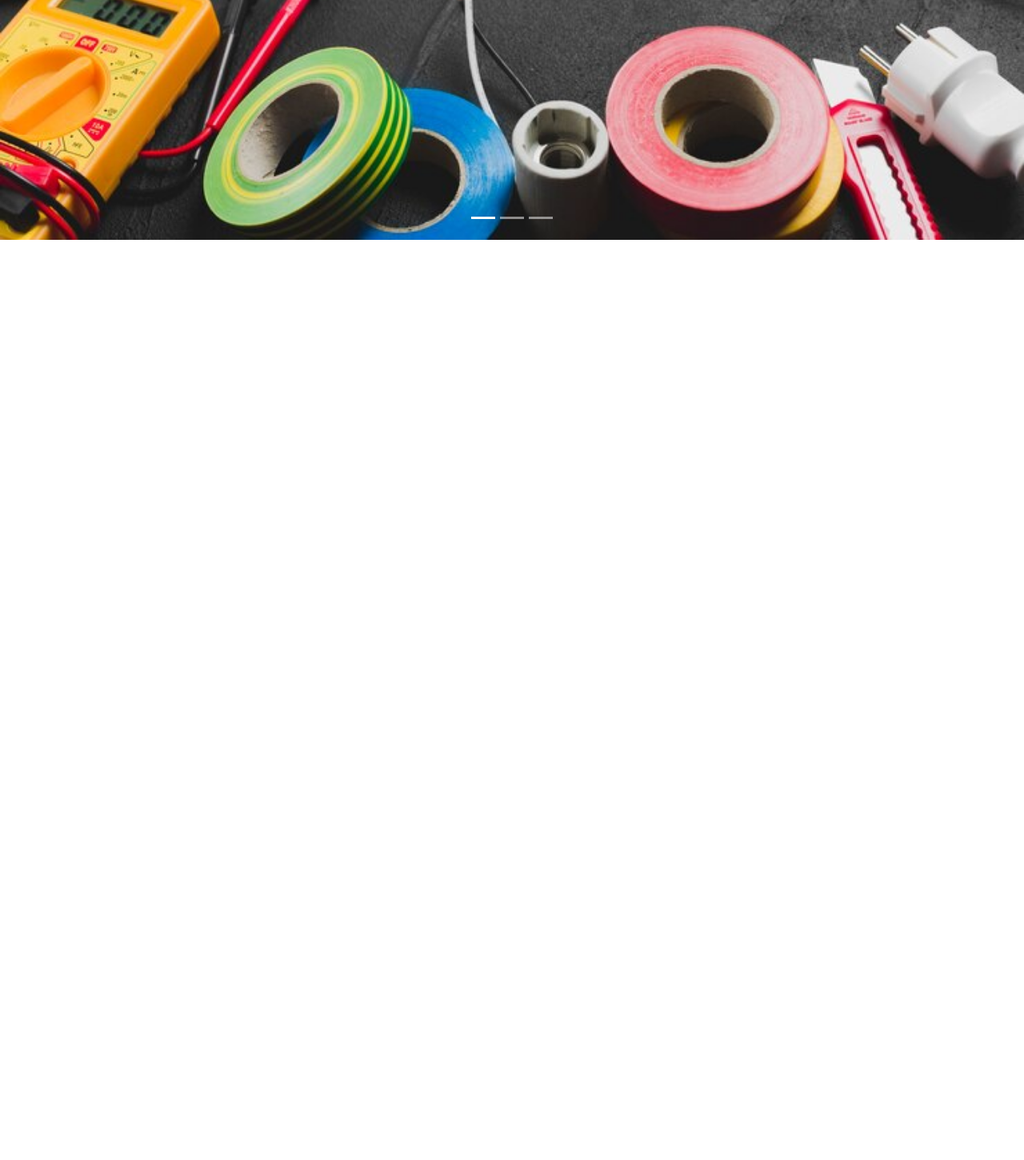
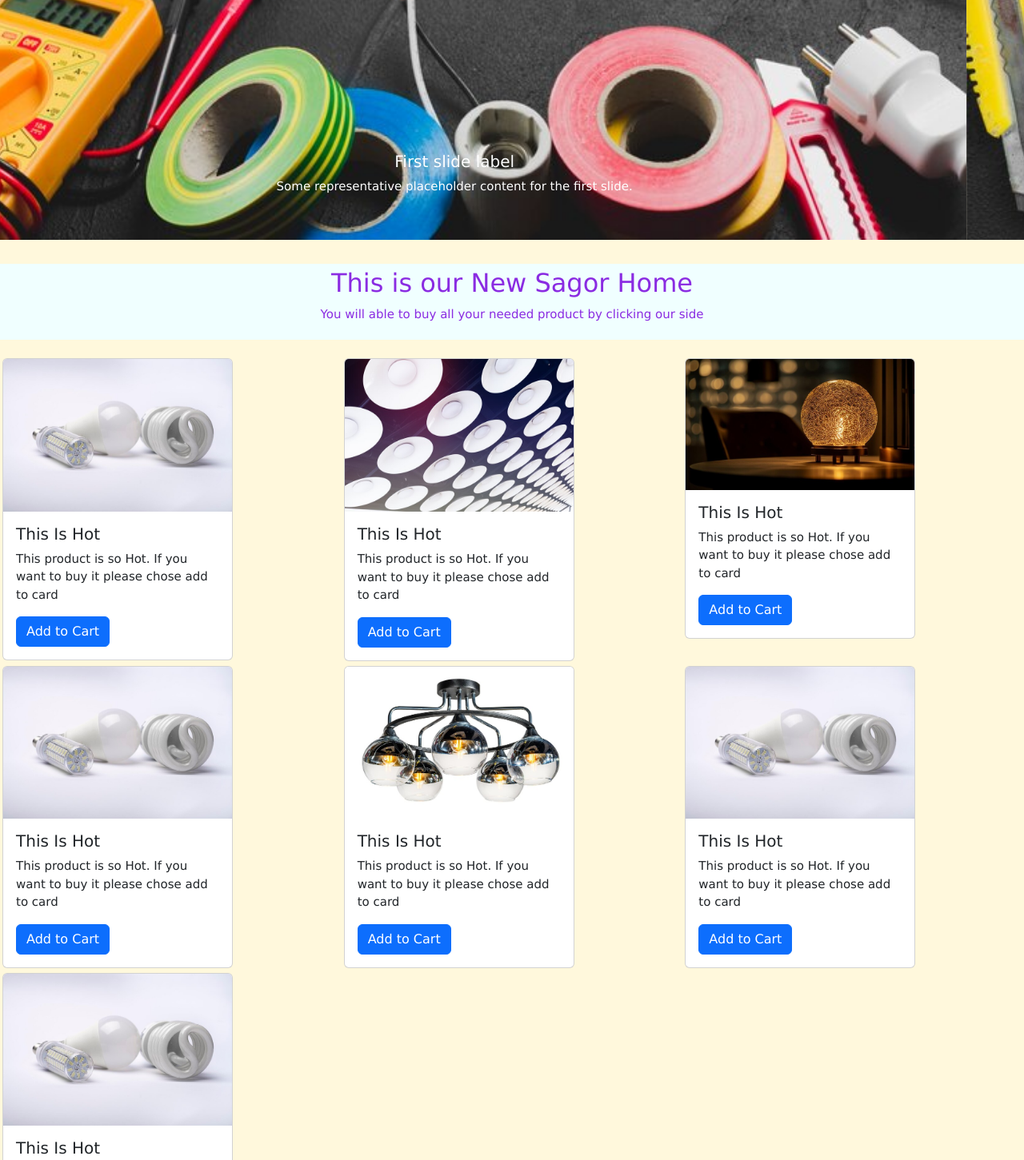
Before and after one commit to sajal504/SagorElectric, a plain HTML site: page index.html in a window 1280 px wide. Shown: the part 604-2055 px from the top of the page at 80% size. Before the commit the page ends 904 px from the top, so only its background shows below. Drawn offline with nearby package versions, Linux system fonts and the light colour scheme.

Commit message:
this is last

```diff
--- a/index.html
+++ b/index.html
@@ -19,7 +19,7 @@
                 <div class="container-left">
                     <div class="image d-flex">
                         <img src="image/logo-1.jpg" alt="" height="30px" width="30px">
-                        <h6 class="shop-title">SAGOR ELECTRIC</h6>
+                        <h5 class="shop-title">SAGOR ELECTRIC</h5>
                     </div>
                 </div>
             </div>
@@ -30,7 +30,7 @@
             <div class="col-md-9">
                 <div class="container-right">
                     <ul class="nav">
-                        <li class="nav-item bg-safe">
+                        <li class="nav-item">
                           <a class="nav-link active" aria-current="page" href="#">Home</a>
                         </li>
                         <li class="nav-item">
@@ -62,44 +62,195 @@
 
 
     <div class="carousel">
-        <div id="carouselExampleIndicators" class="carousel slide">
-            <div class="carousel-indicators">
-              <button type="button" data-bs-target="#carouselExampleIndicators" data-bs-slide-to="0" class="active" aria-current="true" aria-label="Slide 1"></button>
-              <button type="button" data-bs-target="#carouselExampleIndicators" data-bs-slide-to="1" aria-label="Slide 2"></button>
-              <button type="button" data-bs-target="#carouselExampleIndicators" data-bs-slide-to="2" aria-label="Slide 3"></button>
-            </div>
+      <div id="carouselExampleAutoplaying" class="carousel slide" data-bs-ride="carousel">
         <div class="carousel-inner">
           <div class="carousel-item active">
-                <img  src="image/slider-1.jpg" class="d-block h-70 w-100" alt="...">
+            <img src="image/slider-1.jpg" class="d-block h-70 w-100" alt="...">
+            <div class="carousel-caption d-none d-md-block">
+              <h5>First slide label</h5>
+              <p>Some representative placeholder content for the first slide.</p>
+            </div>
+
+
           </div>
           <div class="carousel-item">
-                <img  src="image/slider-2.jpg" class="d-block  h-70 w-100" alt="...">
+            <img src="image/slider-2.jpg" class="d-block h-70 w-100"  alt="...">
+            <div class="carousel-caption d-none d-md-block">
+              <h5>First slide label</h5>
+              <p>Some representative placeholder content for the first slide.</p>
+            </div>
+
           </div>
           <div class="carousel-item">
-                <img  src="image/slider-3.jpg" class="d-block h-70 w-100" alt="...">
+            <img src="image/slider-3.jpg" class="d-block h-70 w-100" alt="...">
+            <div class="carousel-caption d-none d-md-block">
+              <h5>First slide label</h5>
+              <p>Some representative placeholder content for the first slide.</p>
+            </div>
+
+
           </div>
         </div>
-            <button class="carousel-control-prev" type="button" data-bs-target="#carouselExampleIndicators" data-bs-slide="prev">
+        <button class="carousel-control-prev" type="button" data-bs-target="#carouselExampleAutoplaying" data-bs-slide="prev">
           <span class="carousel-control-prev-icon" aria-hidden="true"></span>
           <span class="visually-hidden">Previous</span>
         </button>
-            <button class="carousel-control-next" type="button" data-bs-target="#carouselExampleIndicators" data-bs-slide="next">
+        <button class="carousel-control-next" type="button" data-bs-target="#carouselExampleAutoplaying" data-bs-slide="next">
           <span class="carousel-control-next-icon" aria-hidden="true"></span>
           <span class="visually-hidden">Next</span>
         </button>
       </div>
+    </div>
+
+   </section>
+
+
+    <!--carousel end-->
+
+
+    <section>
+      <div class="card-caption">
+        <h2>This is our New Sagor Home</h2>
+        <p>You will able to buy all your needed product by clicking our side</p>
+      </div>
+    </section>
+
+
+    <!--card section start-->
+    <section>
+        <div class="product-images">
+              <div class="image-area">
+                    <div class="single-image">
+                      <div class="card" style="width: 18rem;">
+                        <img src="image/item-1.jpg" class="card-img-top" alt="...">
+                        <div class="card-body">
+                          <h5 class="card-title">This Is Hot</h5>
+                          <p class="card-text">This product is so Hot. If you want to buy it please chose add to card</p>
+                          <a href="#" class="btn btn-primary">Add to Cart</a>
+                        </div>
+                      </div>
+                    </div>
+
+              </div>
+
+
+
+
+
+
+              <div class="image-area">
+                <div class="single-image">
+                  <div class="card" style="width: 18rem;">
+                    <img src="image/item-6.jpg" class="card-img-top" alt="...">
+                    <div class="card-body">
+                      <h5 class="card-title">This Is Hot</h5>
+                      <p class="card-text">This product is so Hot. If you want to buy it please chose add to card</p>
+                      <a href="#" class="btn btn-primary">Add to Cart</a>
+                    </div>
+                  </div>
+                </div>
+
+        </div>
+
+
+
+
+
+                            <div class="image-area">
+                              <div class="single-image">
+                                <div class="card" style="width: 18rem;">
+                                  <img src="image/item-3.jpg" class="card-img-top" alt="...">
+                                  <div class="card-body">
+                                    <h5 class="card-title">This Is Hot</h5>
+                                    <p class="card-text">This product is so Hot. If you want to buy it please chose add to card</p>
+                                    <a href="#" class="btn btn-primary">Add to Cart</a>
+                                  </div>
+                                </div>
+                              </div>
+
+                        </div>
+
+
+
+
+                        <div class="image-area">
+                          <div class="single-image">
+                            <div class="card" style="width: 18rem;">
+                              <img src="image/item-1.jpg" class="card-img-top" alt="...">
+                              <div class="card-body">
+                                <h5 class="card-title">This Is Hot</h5>
+                                <p class="card-text">This product is so Hot. If you want to buy it please chose add to card</p>
+                                <a href="#" class="btn btn-primary">Add to Cart</a>
+                              </div>
+                            </div>
+                          </div>
+
+                      </div>
+
+
+
+
+
+                      <div class="image-area">
+                        <div class="single-image">
+                          <div class="card" style="width: 18rem;">
+                            <img src="image/item-4.jpg" class="card-img-top" alt="...">
+                            <div class="card-body">
+                              <h5 class="card-title">This Is Hot</h5>
+                              <p class="card-text">This product is so Hot. If you want to buy it please chose add to card</p>
+                              <a href="#" class="btn btn-primary">Add to Cart</a>
+                            </div>
+                          </div>
+                        </div>
+
+                      </div>
+
+
+
+
+                      <div class="image-area">
+                        <div class="single-image">
+                          <div class="card" style="width: 18rem;">
+                            <img src="image/item-1.jpg" class="card-img-top" alt="...">
+                            <div class="card-body">
+                              <h5 class="card-title">This Is Hot</h5>
+                              <p class="card-text">This product is so Hot. If you want to buy it please chose add to card</p>
+                              <a href="#" class="btn btn-primary">Add to Cart</a>
+                            </div>
+                          </div>
+                        </div>
+
+                      </div>
+
+
+
+
+                  <div class="col-md-4">
+                    <div class="single-image">
+                      <div class="card" style="width: 18rem;">
+                        <img src="image/item-1.jpg" class="card-img-top" alt="...">
+                        <div class="card-body">
+                          <h5 class="card-title">This Is Hot</h5>
+                          <p class="card-text">This product is so Hot. If you want to buy it please chose add to card</p>
+                          <a href="#" class="btn btn-primary">Add to Cart</a>
+                        </div>
+                      </div>
+                    </div>
+
+                  </div>
+
 
         </div>
 
     </section>
 
 
-    <!--carousel Start-->
 
-    <script src="https://cdn.jsdelivr.net/npm/@popperjs/core@2.11.8/dist/umd/popper.min.js" integrity="sha384-I7E8VVD/ismYTF4hNIPjVp/Zjvgyol6VFvRkX/vR+Vc4jQkC+hVqc2pM8ODewa9r" crossorigin="anonymous"></script>
-    <script src="https://cdn.jsdelivr.net/npm/bootstrap@5.3.3/dist/js/bootstrap.min.js" integrity="sha384-0pUGZvbkm6XF6gxjEnlmuGrJXVbNuzT9qBBavbLwCsOGabYfZo0T0to5eqruptLy" crossorigin="anonymous"></script>
+
 
     <script src="https://cdn.jsdelivr.net/npm/bootstrap@5.3.3/dist/js/bootstrap.bundle.min.js"></script>
 
+
+
 </body>
 </html>
--- a/style.css
+++ b/style.css
@@ -2,12 +2,13 @@ body{
     margin: 0 auto;
     font-family: Verdana, Geneva, Tahoma, sans-serif;
     font-size: 15px;
+    background-color:cornsilk;
 
 }
 
 header{
 
-
+ background-color: lightblue;
 
 }
 
@@ -35,22 +36,6 @@ header{
     justify-content: center;
 }
 
-.container-right{
-
-
-    height:50px;
-    display:flex;
-  mask-origin: end;
-    align-items: center;
-
-
-}
-
-.container ul li a{
-
-border: 3px solid red;
-
-}
 
 .shop-title{
     margin-top: 5px;
@@ -58,3 +43,53 @@ border: 3px solid red;
     align-items: center;
     justify-content: center;
 }
+
+
+.container-right{
+
+
+height:50px;
+display:flex;
+justify-content: end;
+align-items: center;
+
+
+}
+
+.nav-item:hover{
+background-color: rgb(205, 35, 109);
+}
+
+.carousel{
+    overflow: hidden;
+
+}
+
+
+
+.product-images{
+
+    margin-top: 20px;
+    display: grid;
+    grid-template-columns: repeat(3,1fr);
+
+}
+
+.image-area{
+    gap:3px
+}
+
+.single-image{
+ padding: 3px;
+}
+
+
+.card-caption{
+    margin-top: 30px;
+    padding: 5px;
+    background-color:azure;
+    color:blueviolet;
+    align-items: center;
+    justify-content: center;
+    text-align: center;
+}
```
Lines whose indentation alone changed are shown as unchanged.
